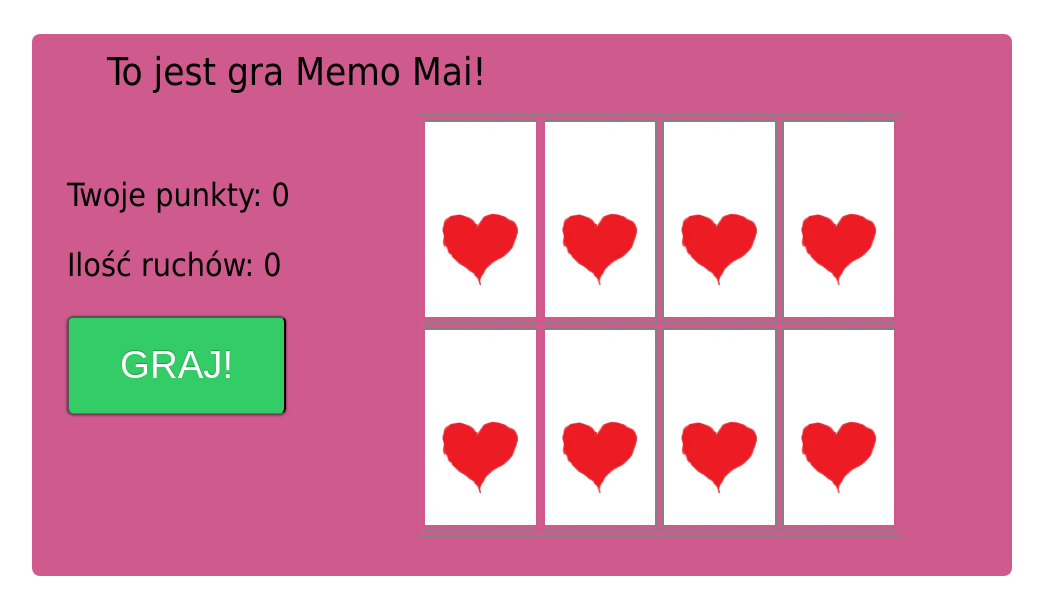
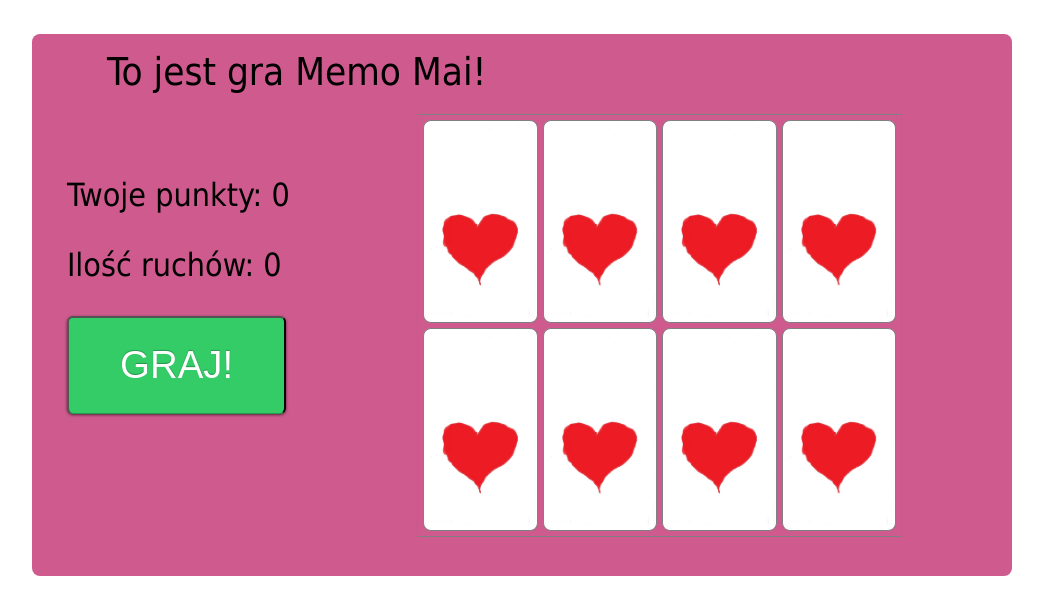
Before and after one commit to Gotszalk/MemoMai, a plain HTML site: page index.html in a window 1280 px wide. Shown: the whole page, without its empty margins (118-1161 px from the left). Drawn offline with Linux system fonts and the light colour scheme; no server answers.

Commit message:
corrected cards
unified img size, card with rounded corners and white bg

```diff
--- a/css/style.css
+++ b/css/style.css
@@ -1,12 +1,18 @@
 body {
 	padding: 2vw;
 	background-color: #fff;
+}
+
+td {
+
 }
 
 .karta{
 	width: 100%;
 	height: auto;
 	cursor: pointer;
+
+	border-radius: 10px;
 }
 
 #tresc{
@@ -62,10 +68,15 @@ td{
 	/*padding-top: 1px;
 	padding: 1px;*/
 	border: 1px solid gray;
-	/*background-color: black;*/
+
+	border-radius: 8px;
+	-moz-border-radius: 8px;
+	-webkit-border-radius: 8px;
+
 	max-height: 200px;
 	max-width: 125px;
 	width: 24%;
+	background-color: #fff;
 
 }
 
--- a/index.html
+++ b/index.html
@@ -17,7 +17,7 @@
 <link rel="prefetch" href="snd/powodzenia.m4a" />
 <script src="js/memo.js" type="text/javascript"></script>
 
-<meta name="viewport" content="width=device-width, initial-scale=1.0, maximum-scale=1.0" />
+<meta name="viewport" content="width=device-width, initial-scale=1, maximum-scale=1, orientation=landscape" />
 <meta charset="UTF-8" />
 
 <title>Memo Mai</title>
```
Also changed, not shown: img/blank.jpg (added), img/lewek.jpg, img/myszka.jpg, img/owieczka.jpg.
